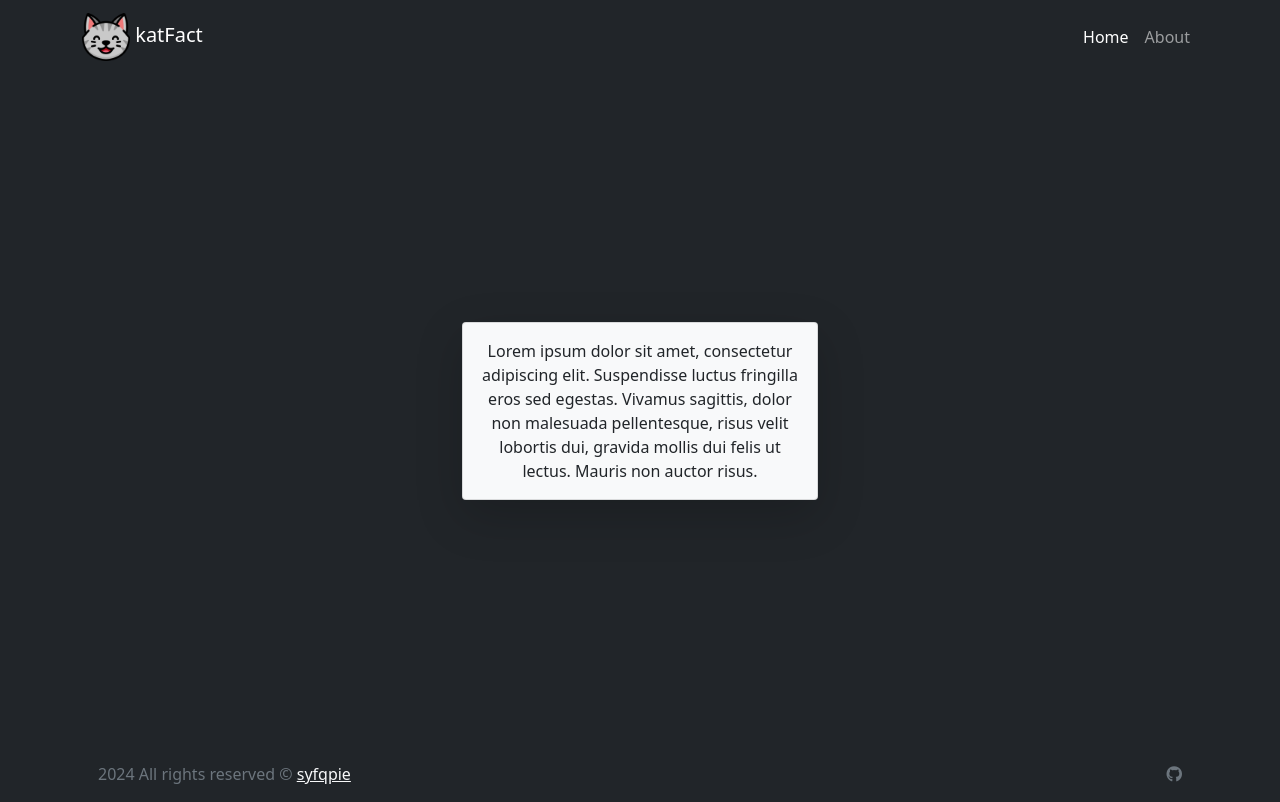
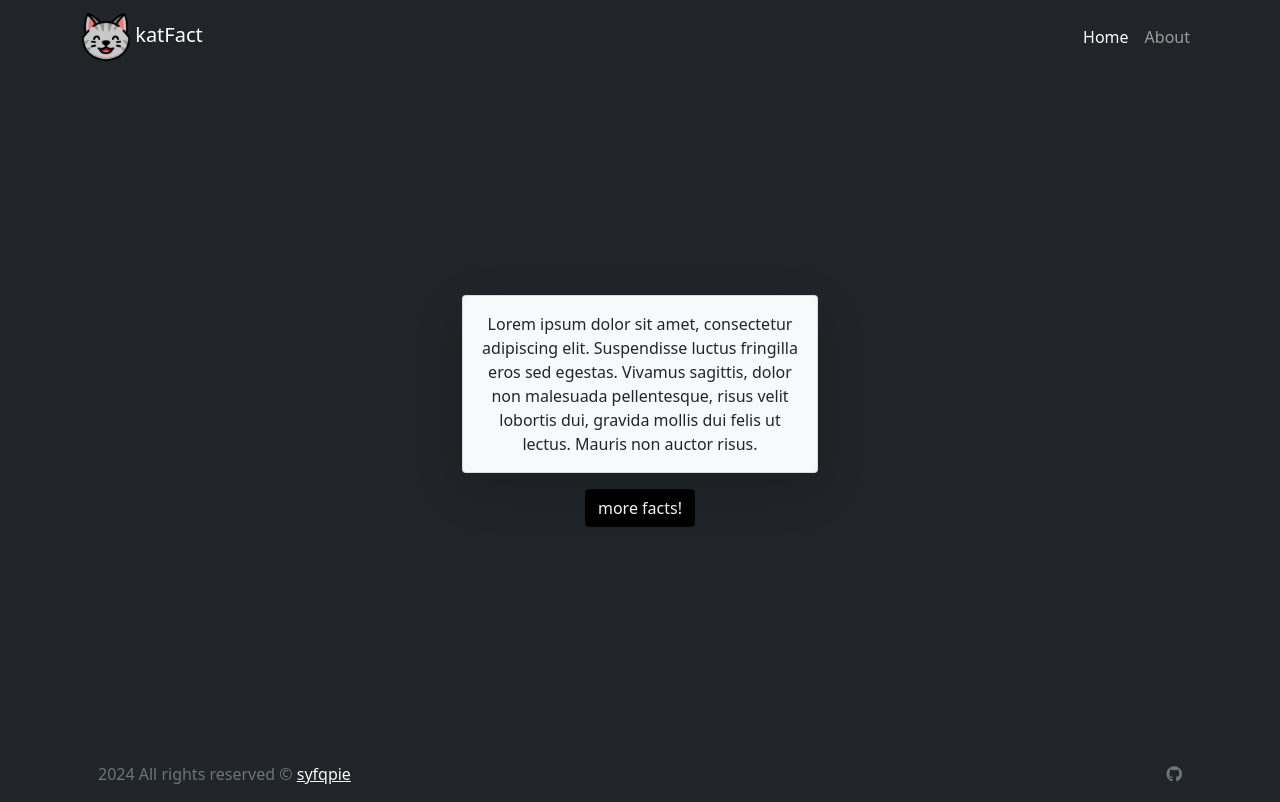
Before and after one commit to syfqpie/kat-fact, an Angular app: page /home in a window 1280 px wide. Built offline with nearby package versions, Linux system fonts and the light colour scheme.

Commit message:
Added CTA button to home

```diff
--- a/src/app/core/public/home/home.component.html
+++ b/src/app/core/public/home/home.component.html
@@ -11,6 +11,12 @@
                     </p>
                 </div>
             </div>
+
+            <div class="text-center mt-3">
+                <button class="btn btn-primary">
+                    more facts!
+                </button>
+            </div>
         </div>
     </div>
 </div>
```
